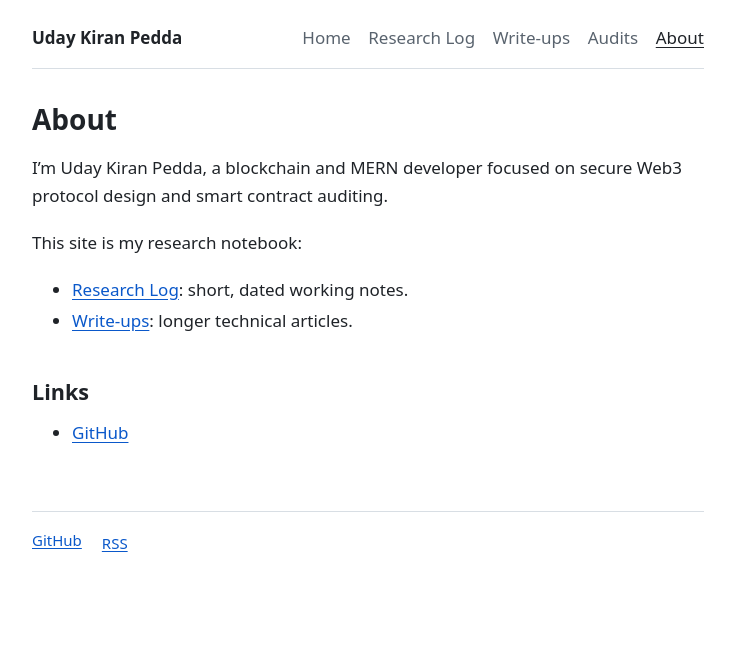
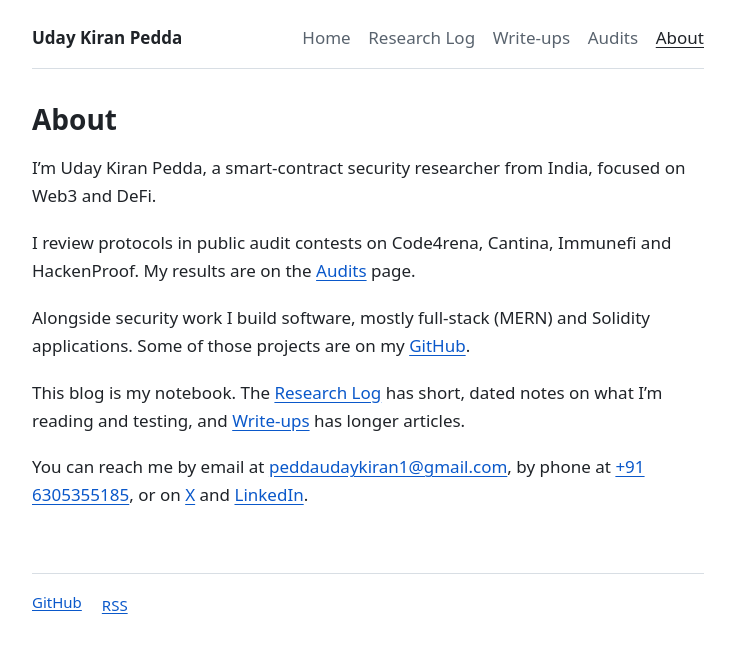
Before and after one commit to udaykiranhub/udaykiranhub.github.io, a Jekyll site: the page built from about.md, in a window 1280 px wide. Shown: the top 653 px of the page, without its empty margins (272-1007 px from the left). Built offline with Jekyll 4.4.1, drawn with Linux system fonts in a browser that asks for light colours.

Commit message:
Rewrite About page and link Immunefi profile on Audits page
Plain introduction with contact details, no headings or lists, in the
style of an independent researcher's blog. Adds the Immunefi profile to
the Audits page profile links.

Co-Authored-By: Claude Opus 5.5 <noreply@anthropic.com>

```diff
--- a/about.md
+++ b/about.md
@@ -4,15 +4,12 @@ title: About
 permalink: /about/
 ---
 
-I'm Uday Kiran Pedda, a blockchain and MERN developer focused on secure Web3 protocol design and smart contract auditing.
+I'm Uday Kiran Pedda, a smart-contract security researcher from India, focused on Web3 and DeFi.
 
-This site is my research notebook:
+I review protocols in public audit contests on Code4rena, Cantina, Immunefi and HackenProof. My results are on the [Audits](/audits/) page.
 
-- [Research Log](/research-log/): short, dated working notes.
-- [Write-ups](/writeups/): longer technical articles.
+Alongside security work I build software, mostly full-stack (MERN) and Solidity applications. Some of those projects are on my [GitHub](https://github.com/udaykiranhub).
 
-## Links
+This blog is my notebook. The [Research Log](/research-log/) has short, dated notes on what I'm reading and testing, and [Write-ups](/writeups/) has longer articles.
 
-{% for link in site.profile_links %}
-- [{{ link.name }}]({{ link.url }})
-{%- endfor %}
+You can reach me by email at [peddaudaykiran1@gmail.com](mailto:peddaudaykiran1@gmail.com), by phone at [+91 6305355185](tel:+916305355185), or on [X](https://x.com/Udaykir03362466) and [LinkedIn](https://www.linkedin.com/in/uday-kiran-pedda-65aa73271).
--- a/audits.html
+++ b/audits.html
@@ -6,6 +6,7 @@ permalink: /audits/
 <p class="meta">Profiles:
   <a href="https://code4rena.com/@udaykiranpedda">Code4rena</a> ·
   <a href="https://cantina.xyz/u/udaykiranpedda">Cantina</a> ·
+  <a href="https://immunefi.com/profile/udaykiranpedda/">Immunefi</a> ·
   <a href="https://hackenproof.com/hackers/udaykiranpedda">HackenProof</a>
 </p>
 
```
